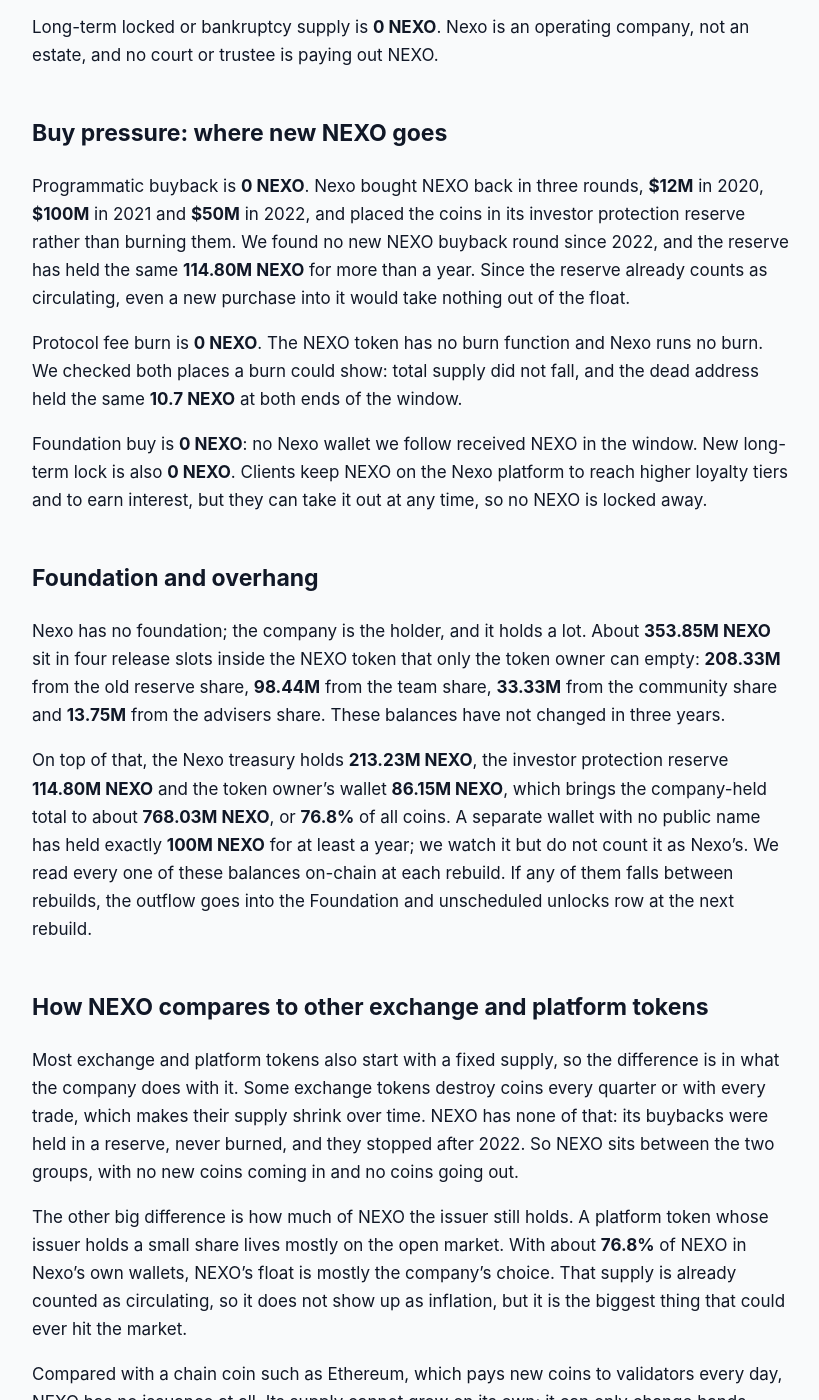
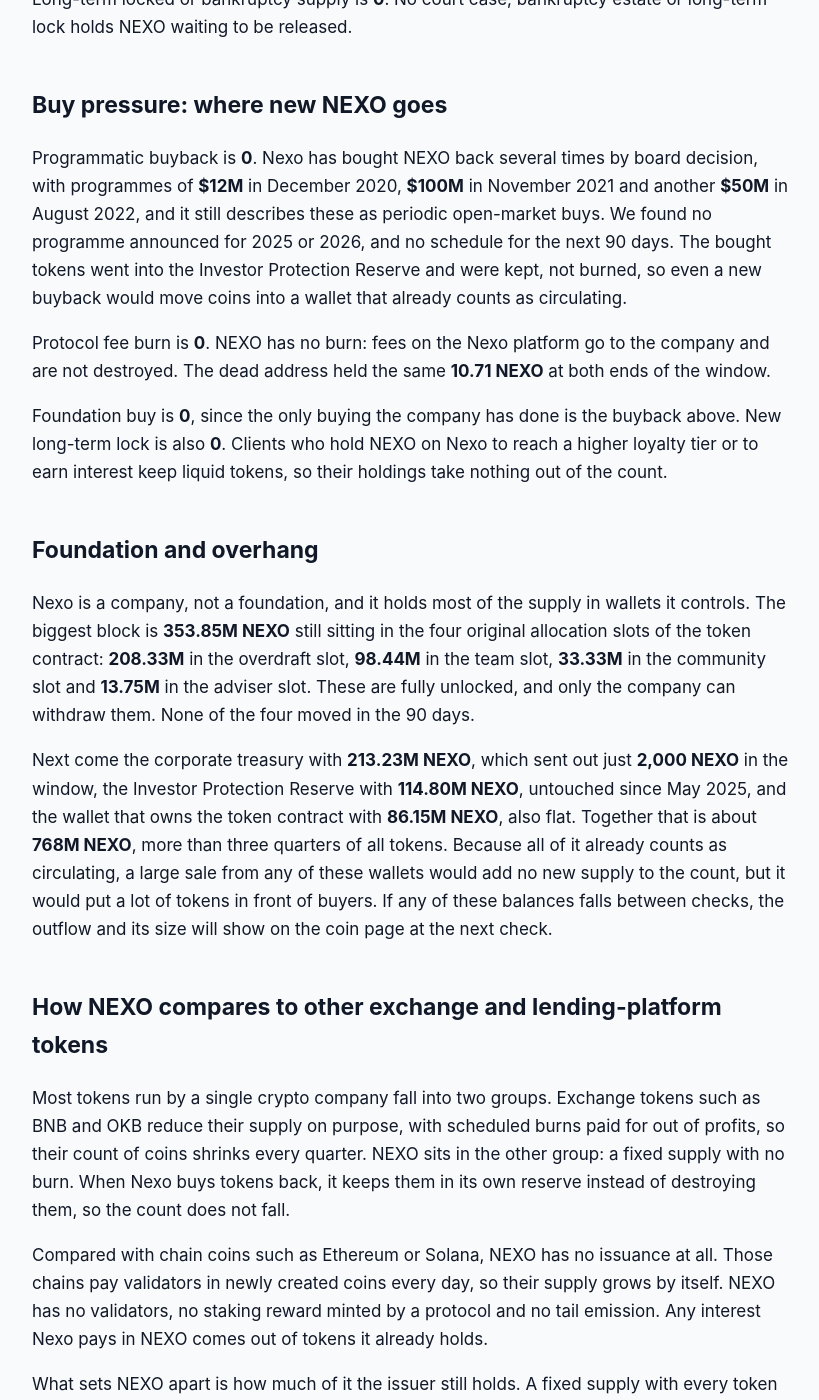
Before and after one commit to jeevansongmy-spec/mrnasdog-articles, a Jekyll site: the page built from crypto/nexo-pressure-framework.md, in a window 1280 px wide and 1400 px high, scrolled down 1233 px. Shown: the whole window, without its empty margins (228-1047 px from the left). Built offline with Jekyll 4.4.1, drawn with Linux system fonts in a browser that asks for light colours; some of the changed text lies outside the part shown.

Commit message:
publish: crypto/nexo-pressure-framework

```diff
--- a/crypto/nexo-pressure-framework.md
+++ b/crypto/nexo-pressure-framework.md
@@ -1,69 +1,69 @@
 ---
 title:         "NEXO Inflation Analysis · October 2026 · Mixed flows · supply roughly steady"
-description:   "NEXO supply is flat: 0.00% net in 90 days and the same next. 1B fixed coins, no new coins, no burn, no unlocks left, and Nexo holds about 768M of them."
+description:   "NEXO supply is flat: 0% net over 90 days and the same next. A fixed 1B tokens, no minting, no vesting left, no burn, and Nexo holds about 768M of them."
 canonical_url: "https://mrnasdog.com/research/nexo/inflation"
-tags:          ["crypto", "nexo", "cefi", "exchange-token"]
+tags:          ["crypto", "nexo", "cefi", "lending"]
 published:     true
 ---
-> Originally published at **[mrnasdog.com/research/nexo/inflation](https://mrnasdog.com/research/nexo/inflation)** by MrNasDog.
+*Originally published at [https://mrnasdog.com/research/nexo/inflation](https://mrnasdog.com/research/nexo/inflation)*
 
 <!-- main-page -->
-Looking for the buy-or-sell answer? It is on the NEXO coin page, with demand and price drivers: [mrnasdog.com/research/nexo](https://mrnasdog.com/research/nexo)
+➜ Start with the Nexo coin page for the short answer (should you buy NEXO?) and its price drivers: [mrnasdog.com/research/nexo](https://mrnasdog.com/research/nexo)
 
 # NEXO Inflation Analysis · October 2026 · Mixed flows · supply roughly steady
 
-NEXO has a flat supply: **0 NEXO** came to market and **0 NEXO** left it in the 90 days to Oct 17 2026, so the net change is **0.00%**, and we expect **0.00%** again in the next 90 days. The NEXO token was created once, with **1B NEXO**, and its code on Ethereum has no way to create more or destroy any. The monitor reads **+0.00%**, so the two readings agree. The one real question is the roughly **768M NEXO** that Nexo the company still holds.
+Nexo (NEXO) supply did not change at all: **0%** over the 90 days from Jul 29 to Oct 27 2026, and **0%** expected over the next 90 days. Not one new NEXO was created, nothing vested and nothing was burned, so sell pressure from new supply was **0 NEXO** and buy pressure from removed supply was **0 NEXO**. The supply is fixed at **1B NEXO**, all created in April 2018, and every token already counts as circulating; other trackers show **-0.22%**, a small wobble in their own figure, not a real change.
 
 ## The verdict, in one paragraph
 
-Over the last 90 days the NEXO ledger nets to **0.00%**, and the forecast for the next 90 days is also **0.00%**. Our inflation monitor, which follows the circulating supply the wider market uses, reads **+0.00%** for the same stretch, a gap of **0.00 percentage points**, well inside our 0.5-point tolerance, so no warning chip is needed. Every row in the NEXO ledger is zero: no issuance, no unlocks, no buyback and no burn. In one label, NEXO is a **fixed-supply company token with a large company-held float**: the number of coins never changes, but who holds them can.
+Over the last 90 days NEXO's net supply change was **0.00%**, and the next 90 days project the same **0.00%**. Other trackers read **-0.22%** for the same stretch, a gap of **0.22 points**, which is small enough that the coin page carries no warning note. The token contract holds exactly **1B NEXO** at both ends of the window, and nothing in it can mint or burn. The label that fits is simple: NEXO is a fixed-supply company token with no emission, no unlocks left and no burn, so its count of coins does not move.
 
 ## Sell pressure: where new NEXO comes from
 
-Protocol inflation is **0 NEXO**. NEXO is an ERC-20 token on Ethereum, not a chain of its own, so there are no validators or miners to pay. All **1B NEXO** were set once when the token was created in April 2018. We read the NEXO contract on-chain this month: none of its 52 functions can create new coins, the supply sits in ordinary storage that only the constructor ever wrote, and total supply read exactly **1B** at both ends of the window.
+Protocol inflation is **0** because NEXO is a plain token on Ethereum, not a chain of its own. There are no validators or miners to pay, and the token contract sets the supply once, at creation in April 2018, with no function that can raise it. The supply read exactly **1B NEXO** on Jul 29 2026 and again on Oct 27 2026.
 
-Vesting unlocks are **0 NEXO**. The NEXO contract itself once held the team share (**112.5M**), the advisers share (**52.5M**), the community share (**60M**) and a **250M** reserve, each on timed release. The last of those release periods ended in 2022, so nothing in the NEXO schedule is still waiting to unlock.
+Vesting unlocks are **0** because the vesting built into the token is over. The contract released the team share in sixteen steps, one every three months, and the last step unlocked in March 2022. The overdraft, community and adviser shares finished even earlier. Every one of those shares is now fully unlocked.
 
-Foundation and unscheduled unlocks are **0 NEXO**. Nexo the company holds most NEXO coins, but its wallets barely moved: in these 90 days only **2,000 NEXO** left its treasury. And because the market already counts all **1B NEXO** as circulating, a move out of a Nexo wallet changes who holds the coins, not how many are on the market.
+Foundation and unscheduled unlocks are **0**. Nexo still controls very large piles of NEXO, covered in the overhang section below, but none of them sit outside the circulating count. When every token already counts as circulating, a sale or a payout from a company wallet moves coins from one holder to another; it does not add new supply.
 
-Long-term locked or bankruptcy supply is **0 NEXO**. Nexo is an operating company, not an estate, and no court or trustee is paying out NEXO.
+Long-term locked or bankruptcy supply is **0**. No court case, bankruptcy estate or long-term lock holds NEXO waiting to be released.
 
 ## Buy pressure: where new NEXO goes
 
-Programmatic buyback is **0 NEXO**. Nexo bought NEXO back in three rounds, **$12M** in 2020, **$100M** in 2021 and **$50M** in 2022, and placed the coins in its investor protection reserve rather than burning them. We found no new NEXO buyback round since 2022, and the reserve has held the same **114.80M NEXO** for more than a year. Since the reserve already counts as circulating, even a new purchase into it would take nothing out of the float.
+Programmatic buyback is **0**. Nexo has bought NEXO back several times by board decision, with programmes of **$12M** in December 2020, **$100M** in November 2021 and another **$50M** in August 2022, and it still describes these as periodic open-market buys. We found no programme announced for 2025 or 2026, and no schedule for the next 90 days. The bought tokens went into the Investor Protection Reserve and were kept, not burned, so even a new buyback would move coins into a wallet that already counts as circulating.
 
-Protocol fee burn is **0 NEXO**. The NEXO token has no burn function and Nexo runs no burn. We checked both places a burn could show: total supply did not fall, and the dead address held the same **10.7 NEXO** at both ends of the window.
+Protocol fee burn is **0**. NEXO has no burn: fees on the Nexo platform go to the company and are not destroyed. The dead address held the same **10.71 NEXO** at both ends of the window.
 
-Foundation buy is **0 NEXO**: no Nexo wallet we follow received NEXO in the window. New long-term lock is also **0 NEXO**. Clients keep NEXO on the Nexo platform to reach higher loyalty tiers and to earn interest, but they can take it out at any time, so no NEXO is locked away.
+Foundation buy is **0**, since the only buying the company has done is the buyback above. New long-term lock is also **0**. Clients who hold NEXO on Nexo to reach a higher loyalty tier or to earn interest keep liquid tokens, so their holdings take nothing out of the count.
 
 ## Foundation and overhang
 
-Nexo has no foundation; the company is the holder, and it holds a lot. About **353.85M NEXO** sit in four release slots inside the NEXO token that only the token owner can empty: **208.33M** from the old reserve share, **98.44M** from the team share, **33.33M** from the community share and **13.75M** from the advisers share. These balances have not changed in three years.
+Nexo is a company, not a foundation, and it holds most of the supply in wallets it controls. The biggest block is **353.85M NEXO** still sitting in the four original allocation slots of the token contract: **208.33M** in the overdraft slot, **98.44M** in the team slot, **33.33M** in the community slot and **13.75M** in the adviser slot. These are fully unlocked, and only the company can withdraw them. None of the four moved in the 90 days.
 
-On top of that, the Nexo treasury holds **213.23M NEXO**, the investor protection reserve **114.80M NEXO** and the token owner's wallet **86.15M NEXO**, which brings the company-held total to about **768.03M NEXO**, or **76.8%** of all coins. A separate wallet with no public name has held exactly **100M NEXO** for at least a year; we watch it but do not count it as Nexo's. We read every one of these balances on-chain at each rebuild. If any of them falls between rebuilds, the outflow goes into the Foundation and unscheduled unlocks row at the next rebuild.
+Next come the corporate treasury with **213.23M NEXO**, which sent out just **2,000 NEXO** in the window, the Investor Protection Reserve with **114.80M NEXO**, untouched since May 2025, and the wallet that owns the token contract with **86.15M NEXO**, also flat. Together that is about **768M NEXO**, more than three quarters of all tokens. Because all of it already counts as circulating, a large sale from any of these wallets would add no new supply to the count, but it would put a lot of tokens in front of buyers. If any of these balances falls between checks, the outflow and its size will show on the coin page at the next check.
 
-## How NEXO compares to other exchange and platform tokens
+## How NEXO compares to other exchange and lending-platform tokens
 
-Most exchange and platform tokens also start with a fixed supply, so the difference is in what the company does with it. Some exchange tokens destroy coins every quarter or with every trade, which makes their supply shrink over time. NEXO has none of that: its buybacks were held in a reserve, never burned, and they stopped after 2022. So NEXO sits between the two groups, with no new coins coming in and no coins going out.
+Most tokens run by a single crypto company fall into two groups. Exchange tokens such as BNB and OKB reduce their supply on purpose, with scheduled burns paid for out of profits, so their count of coins shrinks every quarter. NEXO sits in the other group: a fixed supply with no burn. When Nexo buys tokens back, it keeps them in its own reserve instead of destroying them, so the count does not fall.
 
-The other big difference is how much of NEXO the issuer still holds. A platform token whose issuer holds a small share lives mostly on the open market. With about **76.8%** of NEXO in Nexo's own wallets, NEXO's float is mostly the company's choice. That supply is already counted as circulating, so it does not show up as inflation, but it is the biggest thing that could ever hit the market.
+Compared with chain coins such as Ethereum or Solana, NEXO has no issuance at all. Those chains pay validators in newly created coins every day, so their supply grows by itself. NEXO has no validators, no staking reward minted by a protocol and no tail emission. Any interest Nexo pays in NEXO comes out of tokens it already holds.
 
-Compared with a chain coin such as Ethereum, which pays new coins to validators every day, NEXO has no issuance at all. Its supply cannot grow on its own; it can only change hands.
+What sets NEXO apart is how much of it the issuer still holds. A fixed supply with every token unlocked looks tidy, but here about three quarters of it sits in company wallets. For NEXO, the real supply question is what Nexo does with its own wallets, not new coins being made.
 
 ## What to watch in the next 90 days
 
-The first thing to watch is the four release slots inside the NEXO token. They hold **353.85M NEXO** and have not moved in three years, so any withdrawal would be the clearest sign that Nexo plans to use those coins.
+First, the four allocation slots in the token contract: they have held the same **353.85M NEXO** through the window, and any withdrawal before Jan 25 2027 would be the first sign the company is moving that pile.
 
-The second is the Nexo treasury (**213.23M NEXO**) and the owner wallet (**86.15M NEXO**). Large transfers from either toward exchanges would put more NEXO into trading hands.
+Second, the corporate treasury and the Investor Protection Reserve: the reserve has not moved since May 23 2025, so a transfer out of it would be news.
 
-The third is any new buyback. Nexo has not announced one since 2022; a new round would show up as an inflow to the investor protection reserve, still within the float unless Nexo chose to burn the coins.
+Third, any new buyback announcement from Nexo's board. A buyback would not change the count, since the tokens stay in a company wallet, but it would be the first in years.
 
-The fourth is Nexo's next quarterly update. The Q2 2026 update came out on Sep 28 2026, and it said nothing about the NEXO token's supply; a change to the loyalty programme or token use would most likely be announced there.
+Fourth, trading on Kraken, which opened on Oct 22 2026 with NEXO/USD, NEXO/USDT and NEXO/USDC pairs. More exchanges listing NEXO changes who can buy it, not how many tokens exist.
 
 ## Summary
 
-NEXO is a fixed-supply token: **1B NEXO** exist, the code cannot make more or burn any, and the old release periods ended in 2022. Over the last 90 days nothing was added and nothing was taken away, so the net change is **0.00%**, with **0.00%** expected next, and the monitor agrees at **+0.00%**. The key risk is not inflation but concentration: Nexo the company holds about **768.03M NEXO**, and while those coins already count as circulating, a large sale would add selling pressure without changing the supply number. The ceiling is hard: NEXO supply can never pass **1B**.
+NEXO's supply was flat at **0%** from Jul 29 to Oct 27 2026 and is expected to stay flat over the next 90 days. The token has a fixed supply of **1B NEXO**, no minting, no vesting left since March 2022 and no burn, and every token already counts as circulating. The key risk is not new coins but the roughly **768M NEXO** held in Nexo's own wallets, which could reach the market if the company chose to sell. Nexo's past buybacks kept the tokens instead of burning them, so the supply cannot shrink either; the cap is the 1B set at launch in 2018.
 
 ---
 
-*MrNasDog Pressure Framework analysis of NEXO, Metric 1 — Inflation. Data + explanation only. Not financial advice. Checked Oct 17 2026.*
+*MrNasDog Pressure Framework analysis of NEXO, Metric 1 — Inflation. Data + explanation only. Not financial advice. Checked Oct 27 2026.*
```
